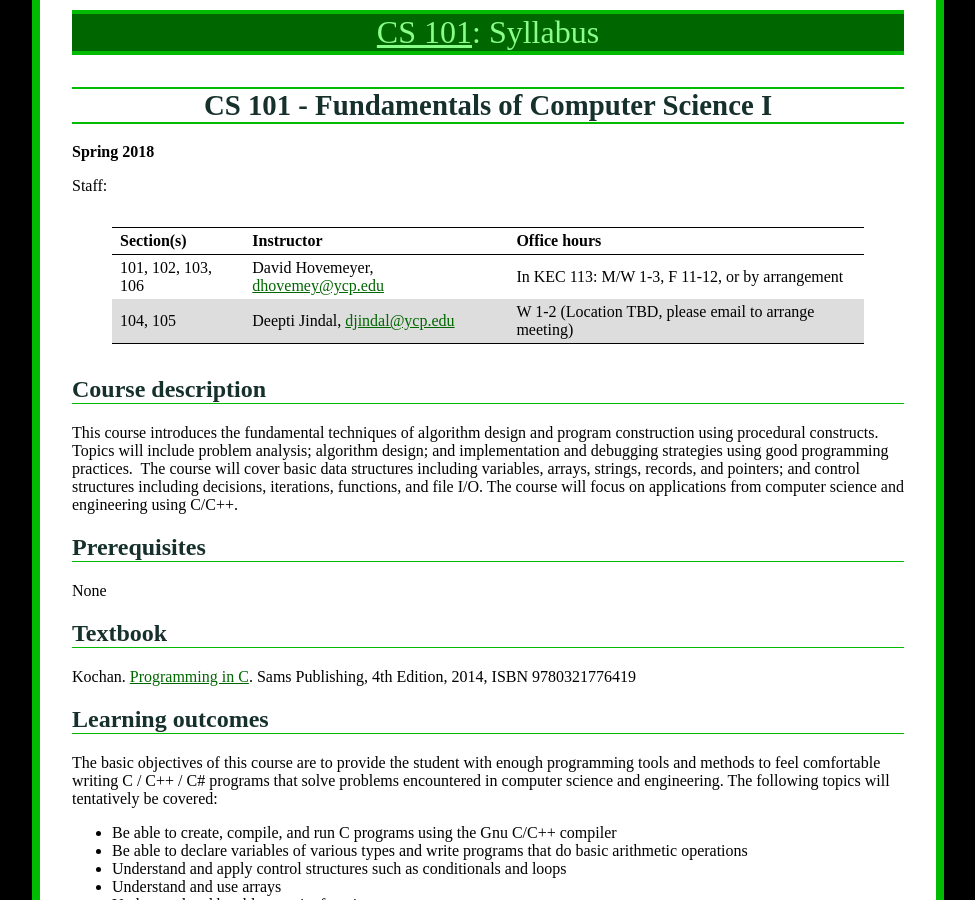
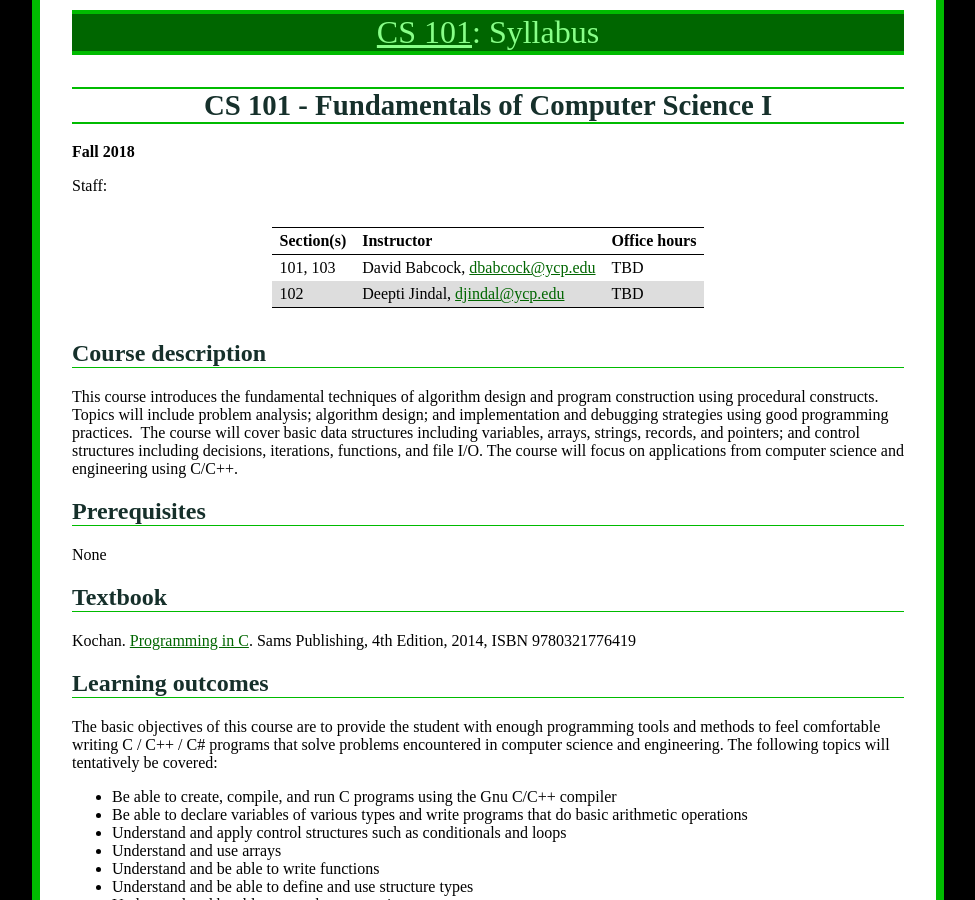
Before and after one commit to ycpcs/cs101-fall2018, a Jekyll site: the page built from syllabus.md, in a window 1280 px wide and 900 px high. Shown: the whole window, without its empty margins (152-1127 px from the left). Built offline with Jekyll 4.4.1, drawn with Linux system fonts in a browser that asks for light colours; some of the changed text lies outside the part shown.

Commit message:
update syllabus

```diff
--- a/syllabus.md
+++ b/syllabus.md
@@ -6,14 +6,14 @@ title: Syllabus
 CS 101 - Fundamentals of Computer Science I
 ===========================================
 
-**Spring 2018**
+**Fall 2018**
 
 Staff:
 
 > Section(s) | Instructor | Office hours
 > ---------- | ---------- | ------------
-> 101, 102, 103, 106 | David Hovemeyer, <dhovemey@ycp.edu> | In KEC 113: M/W 1-3, F 11-12, or by arrangement
-> 104, 105 | Deepti Jindal, <djindal@ycp.edu> | W 1-2 (Location TBD, please email to arrange meeting)
+> 101, 103 | David Babcock, <dbabcock@ycp.edu> | TBD
+> 102 | Deepti Jindal, <djindal@ycp.edu> | TBD
 
 Course description
 ------------------
@@ -77,7 +77,7 @@ The grading scale for the course is given below. Please note that this grading s
 
 ### Course website
 
-Please check the course web page, <https://ycpcs.github.io/cs101-spring2018/>, regularly for important announcements.
+Please check the course web page, <https://ycpcs.github.io/cs101-fall2018/>, regularly for important announcements.
 
 ### Reading assignments
 
@@ -85,7 +85,7 @@ Readings from your text book will be assigned throughout the semester. You will
 
 ### Posting and submission of assignments and labs
 
-Assignments and (some) labs will be posted as zip files on the course web page, <https://ycpcs.github.io/cs101-spring2018/>.
+Assignments and (some) labs will be posted as zip files on the course web page, <https://ycpcs.github.io/cs101-fall2018/>.
 
 Assignments will be submitted using the server <https://cs.ycp.edu/marmoset/>. You will receive an email containing the username and password you will use for this server.
 
```
